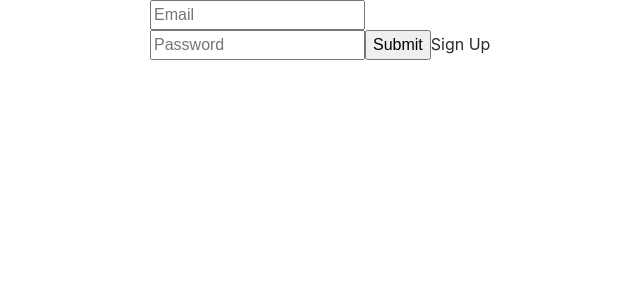
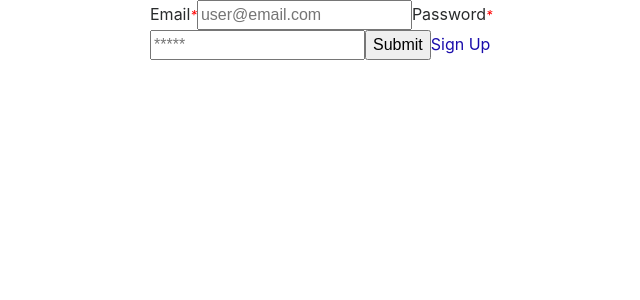
Before and after one commit to jsogard/cautious-lemon, a Next.js app: page / in a window 1280 px wide. Shown: the top 300 px of the page, without its empty margins (315-955 px from the left). Built offline with nearby package versions, Linux system fonts and the light colour scheme.

Commit message:
pull out input field; use less

```diff
--- /dev/null
+++ b/components/field.js
@@ -0,0 +1,16 @@
+import { ErrorMessage } from 'formik'
+
+export default function InputField({ type, label, placeholder, field, form: {errors, touched}, required }) {
+
+    return (
+        <>
+            <span class='label'>{ label || placeholder || field.name }</span>
+            { required && <span class='error'>*</span>}
+            <input className={ errors[field.name] && touched[field.name] ? 'error' : null }
+                type={type}
+                {...field}
+                placeholder={placeholder} />
+            <ErrorMessage className='error' name={field.name} component='span'/>
+        </>
+    )
+}
--- a/components/login.js
+++ b/components/login.js
@@ -1,8 +1,10 @@
 import React, { useState } from 'react'
 import { Row, Col } from 'react-bootstrap'
 import { insertUser, loginUser } from '../services/user';
-import { Formik, Form, Field, ErrorMessage } from 'formik';
+import { Formik, Form, Field } from 'formik';
+import InputField from './field';
 import * as Yup from 'yup';
+import '../pages/_login.less'
 
 const SignupSchema = Yup.object().shape({
 	email: Yup.string()
@@ -67,24 +69,18 @@ export default function Login({setUserId}) {
 						{({ errors, touched, isSubmitting }) =>
 						(
 							<Form noValidate>
-								<Field type='email' name='email' placeholder='Email' />
-								<ErrorMessage name='email' component='span'/>
-
-								<Field type='password' name='password' placeholder='Password' />
-								<ErrorMessage name='password' component='span'/>
+								<Field type='email' name='email' placeholder='user@email.com' label='Email' component={InputField} required />
+								<Field type='password' name='password' placeholder='*****' label='Password' component={InputField} required />
 
 								{isSignup && (
-									<>
-										<Field type='password' name='confirm' placeholder='Confirm password'/>
-										<ErrorMessage name='confirm' component='span'/>
-									</>
+									<Field type='password' name='confirm' placeholder='*****' label='Confirm password' component={InputField} required />
 								)}
 
 								<button type="submit" disabled={ isSubmitting } >
 									Submit
 								</button>
 
-								<span onClick={ () => toggleSignup() }>{ isSignup ? 'Log In' : 'Sign Up' }</span>
+								<span class='click' onClick={ () => toggleSignup() }>{ isSignup ? 'Log In' : 'Sign Up' }</span>
 							</Form>
 						)}
 					</Formik>
--- /dev/null
+++ b/next.config.js
@@ -0,0 +1,4 @@
+const withLess = require('@zeit/next-less')
+module.exports = withLess({
+  /* config options here */
+})
--- a/package.json
+++ b/package.json
@@ -23,6 +23,7 @@
     "@fortawesome/fontawesome-svg-core": "^1.2.28",
     "@fortawesome/free-solid-svg-icons": "^5.13.0",
     "@fortawesome/react-fontawesome": "^0.1.9",
+    "@zeit/next-less": "^1.0.1",
     "bootstrap": "^4.4.1",
     "formik": "^2.1.4",
     "next": "^9.3.4",
@@ -35,5 +36,8 @@
     "styled-jsx": "^3.2.5",
     "swr": "^0.2.0",
     "yup": "^0.28.5"
+  },
+  "devDependencies": {
+    "less": "^3.11.1"
   }
 }
--- /dev/null
+++ b/pages/_login.less
@@ -0,0 +1,21 @@
+
+
+form span {
+
+    &.error {
+        color: red;
+        font-style: italic;
+        font-size: small;
+    }
+
+    &.click {
+        color:rgb(26, 13, 171);
+    }
+}
+
+form input {
+
+    &.error {
+        border-color: red;
+    }
+}
```
Also changed, not shown: components/errortip.js (deleted, +0 -21 lines), 1 other file (tests, documents, lock files or other folders).
